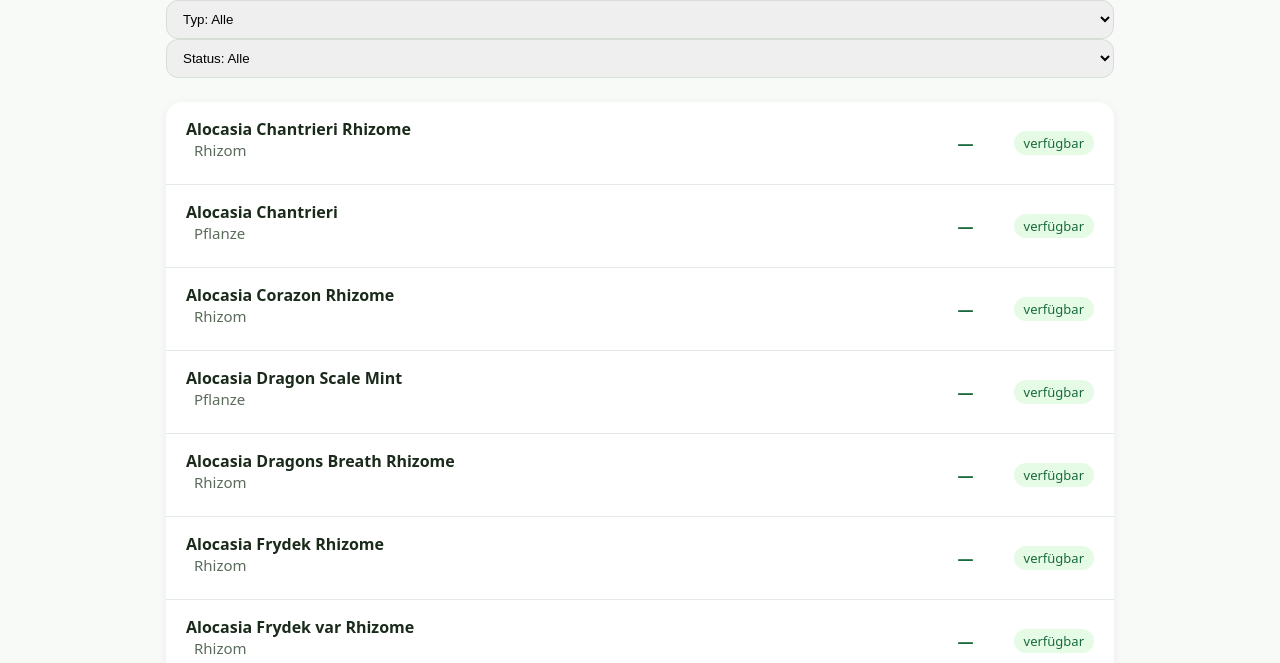
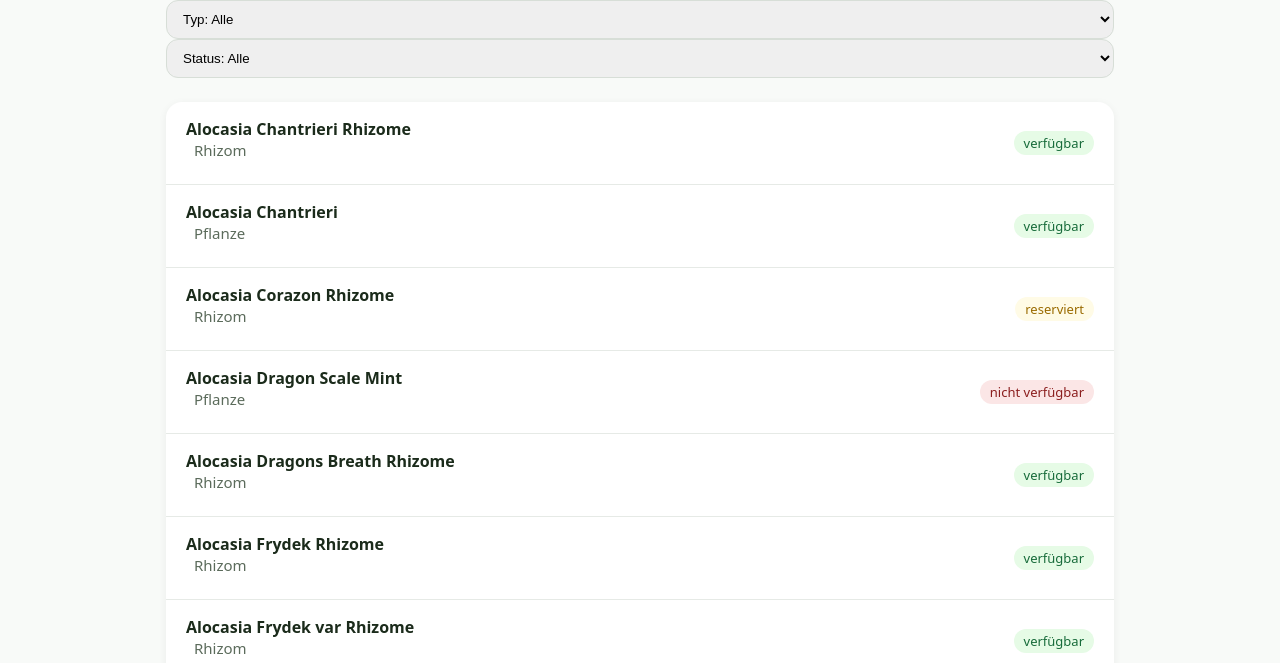
Before and after one commit to timhfm24/onlyplants-stocklist, a plain HTML site: page index.html in a window 1280 px wide. Shown: the part 137-800 px from the top of the page. Drawn offline with Linux system fonts and the light colour scheme.

Commit message:
Füge status hinzu

```diff
--- a/index.html
+++ b/index.html
@@ -35,15 +35,13 @@
   <div class="filters-row">
     <select id="typeFilter" onchange="filter()">
       <option value="">Typ: Alle</option>
-      <option value="pflanze">Pflanze</option>
-      <option value="rhizom">Rhizom</option>
-      <option value="steckling">Steckling</option>
+      <!-- Optionen werden dynamisch per JS gesetzt -->
     </select>
     <select id="statusFilter" onchange="filter()">
       <option value="">Status: Alle</option>
       <option value="verfügbar">Verfügbar</option>
       <option value="reserviert">Reserviert</option>
-      <option value="vergeben">Vergeben</option>
+      <option value="nicht verfügbar">Nicht verfügbar</option>
     </select>
   </div>
   <ul class="plant-list" id="grid">
@@ -59,15 +57,27 @@
 const q = (id)=>document.getElementById(id);
 const grid = q('grid');
 document.getElementById('year').textContent = new Date().getFullYear();
+let allPlants = [];
 
 // Pflanzen aus JSON laden und anzeigen
 fetch('plants.json', { cache: 'no-store' })
   .then(r => r.json())
-  .then(data => render(data))
+  .then(data => {
+    allPlants = data;
+    setCategoryOptions(data);
+    render(data);
+  })
   .catch(err => {
     grid.innerHTML = '<div>Fehler beim Laden der Stocklist.</div>';
     console.error(err);
   });
+
+function setCategoryOptions(plants) {
+  const typeFilter = q('typeFilter');
+  const categories = Array.from(new Set(plants.map(p => p.category)));
+  typeFilter.innerHTML = '<option value="">Typ: Alle</option>' +
+    categories.map(cat => `<option value="${cat}">${cat.charAt(0).toUpperCase() + cat.slice(1)}</option>`).join('');
+}
 
 function render(plants) {
   grid.innerHTML = plants.map(p => plantListItem(p)).join('');
@@ -75,17 +85,20 @@ function render(plants) {
 
 function plantListItem(p) {
   let type = p.category;
-  // Für Anzeige: Erster Buchstabe groß
   const typeLabel = type.charAt(0).toUpperCase() + type.slice(1);
-  const status = 'verfügbar';
-  const price = '—';
+  const status = p.state || 'verfügbar';
+  const price = '';
+  // Tag-Klasse je nach Status
+  let tagClass = 'ok';
+  if(status === 'reserviert') tagClass = 'warn';
+  if(status === 'nicht verfügbar') tagClass = 'sold';
   return `<li class="plant-item" data-name="${escapeHTML(p.name)}" data-type="${type}" data-status="${status}">
     <div>
       <strong>${escapeHTML(p.name)}</strong>
       <div class="meta">${typeLabel}</div>
     </div>
     <span class="price">${price}</span>
-    <span class="tag ok">${status}</span>
+    <span class="tag ${tagClass}">${status}</span>
   </li>`;
 }
 
@@ -96,12 +109,10 @@ function escapeHTML(s){
 function filter(){
   const t = q('typeFilter').value;
   const st = q('statusFilter').value;
-  for(const item of grid.children){
-    const type = item.dataset.type.toLowerCase(); // type ist jetzt category
-    const status = item.dataset.status;
-    const match = (!t || type===t) && (!st || status===st);
-    item.style.display = match ? '' : 'none';
-  }
+  const filtered = allPlants.filter(p =>
+    (!t || p.category === t) && (!st || (p.state || 'verfügbar') === st)
+  );
+  render(filtered);
 }
 </script>
 </body>
--- a/plants.json
+++ b/plants.json
@@ -1,154 +1,192 @@
 [
   {
     "name": "Alocasia Chantrieri Rhizome",
-    "category": "rhizom"
+    "category": "rhizom",
+    "state": "verfügbar"
   },
   {
     "name": "Alocasia Chantrieri",
-    "category": "pflanze"
+    "category": "pflanze",
+    "state": "verfügbar"
   },
   {
     "name": "Alocasia Corazon Rhizome",
-    "category": "rhizom"
+    "category": "rhizom",
+    "state": "reserviert"
   },
   {
     "name": "Alocasia Dragon Scale Mint",
-    "category": "pflanze"
+    "category": "pflanze",
+    "state": "nicht verfügbar"
   },
   {
     "name": "Alocasia Dragons Breath Rhizome",
-    "category": "rhizom"
+    "category": "rhizom",
+    "state": "verfügbar"
   },
   {
     "name": "Alocasia Frydek Rhizome",
-    "category": "rhizom"
+    "category": "rhizom",
+    "state": "verfügbar"
   },
   {
     "name": "Alocasia Frydek var Rhizome",
-    "category": "rhizom"
+    "category": "rhizom",
+    "state": "verfügbar"
   },
   {
     "name": "Alocasia Gageana Albo",
-    "category": "pflanze"
+    "category": "pflanze",
+    "state": "verfügbar"
   },
   {
     "name": "Alocasia Gageana Albo Rhizome",
-    "category": "rhizom"
+    "category": "rhizom",
+    "state": "verfügbar"
   },
   {
     "name": "Alocasia Gageana Aurea",
-    "category": "pflanze"
+    "category": "pflanze",
+    "state": "verfügbar"
   },
   {
     "name": "Alocasia Gageana Aurea Rhizome",
-    "category": "rhizom"
+    "category": "rhizom",
+    "state": "verfügbar"
   },
   {
     "name": "Alocasia Golden Bone",
-    "category": "pflanze"
+    "category": "pflanze",
+    "state": "verfügbar"
   },
   {
     "name": "Alocasia Golden Bone Rhizom",
-    "category": "rhizom"
+    "category": "rhizom",
+    "state": "verfügbar"
   },
   {
     "name": "Alocasia Green Shield",
-    "category": "pflanze"
+    "category": "pflanze",
+    "state": "verfügbar"
   },
   {
     "name": "Alocasia Lauterbachiana Variegata",
-    "category": "pflanze"
+    "category": "pflanze",
+    "state": "verfügbar"
   },
   {
     "name": "Alocasia Longiloba Silver",
-    "category": "pflanze"
+    "category": "pflanze",
+    "state": "verfügbar"
   },
   {
     "name": "Alocasia Lukiwan",
-    "category": "pflanze"
+    "category": "pflanze",
+    "state": "verfügbar"
   },
   {
     "name": "Alocasia Nairobi Nights var",
-    "category": "pflanze"
+    "category": "pflanze",
+    "state": "verfügbar"
   },
   {
     "name": "Alocasia Ninja Tricolor Rhizome",
-    "category": "rhizom"
+    "category": "rhizom",
+    "state": "verfügbar"
   },
   {
     "name": "Alocasia Platinum Rhizome",
-    "category": "rhizom"
+    "category": "rhizom",
+    "state": "verfügbar"
   },
   {
     "name": "Alocasia Reginae Rhizome",
-    "category": "rhizom"
+    "category": "rhizom",
+    "state": "verfügbar"
   },
   {
     "name": "Alocasia Sanderia Bull Aurea Rhizome",
-    "category": "rhizom"
+    "category": "rhizom",
+    "state": "verfügbar"
   },
   {
     "name": "Alocasia Scalprum Rhizome",
-    "category": "rhizom"
+    "category": "rhizom",
+    "state": "verfügbar"
   },
   {
     "name": "Alocasia Shattered Glass Rhizome",
-    "category": "rhizom"
+    "category": "rhizom",
+    "state": "verfügbar"
   },
   {
     "name": "Alocasia Simpo Albo Rhizome",
-    "category": "rhizom"
+    "category": "rhizom",
+    "state": "verfügbar"
   },
   {
     "name": "Alocasia Splash Rhizome",
-    "category": "rhizom"
+    "category": "rhizom",
+    "state": "verfügbar"
   },
   {
     "name": "Alocasia Surhimania Purple Rhizome",
-    "category": "rhizom"
+    "category": "rhizom",
+    "state": "verfügbar"
   },
   {
     "name": "Alocasia Watsoniana Ripples",
-    "category": "pflanze"
+    "category": "pflanze",
+    "state": "verfügbar"
   },
   {
     "name": "Epipremnum Mayari Steckling",
-    "category": "steckling"
+    "category": "steckling",
+    "state": "verfügbar"
   },
   {
     "name": "Epipremnum Shangri La",
-    "category": "pflanze"
+    "category": "pflanze",
+    "state": "verfügbar"
   },
   {
     "name": "Ficus Sagittata Pink Stecklinge",
-    "category": "steckling"
+    "category": "steckling",
+    "state": "verfügbar"
   },
   {
     "name": "Florida Beauty Steckling",
-    "category": "steckling"
+    "category": "steckling",
+    "state": "verfügbar"
   },
   {
     "name": "Monstera Standleyana",
-    "category": "pflanze"
+    "category": "pflanze",
+    "state": "verfügbar"
   },
   {
     "name": "Monstera White Monster",
-    "category": "pflanze"
+    "category": "pflanze",
+    "state": "verfügbar"
   },
   {
     "name": "Philodendron Mamei",
-    "category": "pflanze"
+    "category": "pflanze",
+    "state": "verfügbar"
   },
   {
     "name": "Philodendron Plowmanii Steckling",
-    "category": "steckling"
+    "category": "steckling",
+    "state": "verfügbar"
   },
   {
     "name": "Syngonium Splash Steckling",
-    "category": "steckling"
+    "category": "steckling",
+    "state": "verfügbar"
   },
   {
     "name": "Thai Creme Brûlée",
-    "category": "pflanze"
+    "category": "pflanze",
+    "state": "verfügbar"
   }
 ]
```
